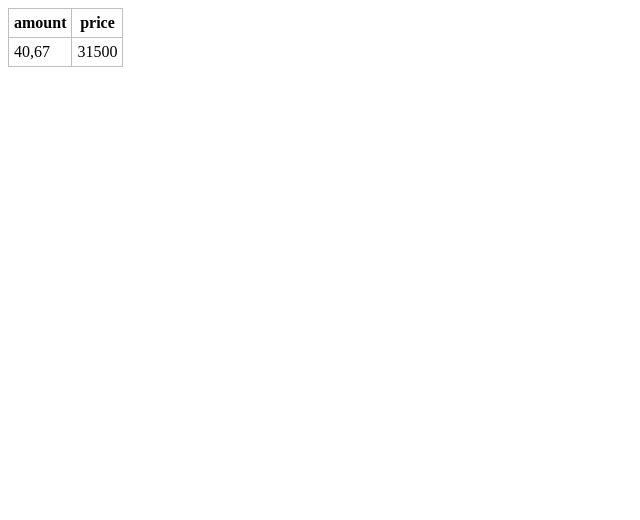
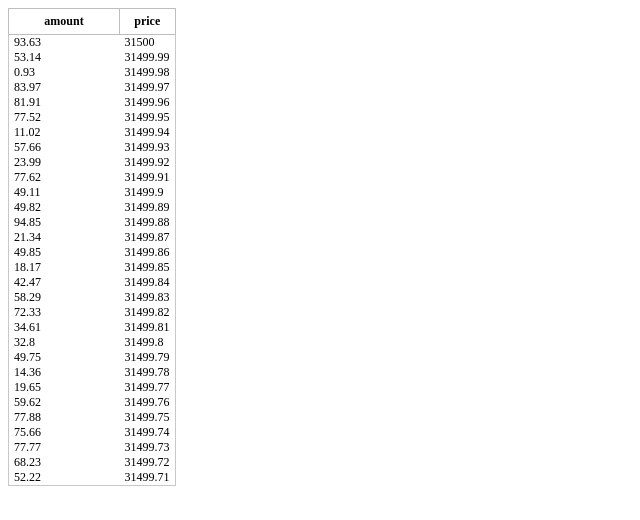
Before and after one commit to Alexey-Sachko/trade-terminal, a React app: page / in a window 1280 px wide. Shown: the top 520 px of the page, without its empty margins (0-640 px from the left). Built offline with nearby package versions, Linux system fonts and the light colour scheme.

Commit message:
render stub data

```diff
--- a/src/App.tsx
+++ b/src/App.tsx
@@ -1,10 +1,11 @@
 import React from "react";
 import { MarketDepth } from "./components/MarketDepth";
+import { depthStubData } from "./data/depthData";
 
 export const App = React.memo(() => {
   return (
     <div className="root-container">
-      <MarketDepth />
+      <MarketDepth list={depthStubData} />
     </div>
   );
 });
--- a/src/components/MarketDepth/MarketDepth.styled.ts
+++ b/src/components/MarketDepth/MarketDepth.styled.ts
@@ -1,10 +1,11 @@
-import styled, { css } from "styled-components";
+import styled from "styled-components";
 
 export const Root = styled.div``;
 
 export const Table = styled.table`
   border-collapse: collapse;
   border: 1px solid rgb(200, 200, 200);
+  font-size: 12px;
 `;
 
 export const TableRow = styled.tr``;
@@ -14,8 +15,9 @@ export type TableCellProps = {
 };
 
 export const TableCell = styled.td`
-  border: 1px solid rgb(190, 190, 190);
-  padding: 5px;
+  padding: 0;
+  padding-left: 5px;
+  padding-right: 5px;
 `;
 
 export const TableHead = styled.th`
--- a/src/components/MarketDepth/MarketDepth.tsx
+++ b/src/components/MarketDepth/MarketDepth.tsx
@@ -7,21 +7,32 @@ import {
   TableRow,
 } from "./MarketDepth.styled";
 
-export const MarketDepth = React.memo(() => {
+export type DepthDataItem = {
+  price: number;
+  amount: number;
+};
+
+export type Props = {
+  list: DepthDataItem[];
+};
+
+export const MarketDepth = React.memo<Props>(({ list }) => {
   return (
     <Root>
       <Table>
         <thead>
           <TableRow>
-            <TableHead>amount</TableHead>
+            <TableHead style={{ minWidth: "100px" }}>amount</TableHead>
             <TableHead>price</TableHead>
           </TableRow>
         </thead>
         <tbody>
-          <TableRow>
-            <TableCell>40,67</TableCell>
-            <TableCell>31500</TableCell>
-          </TableRow>
+          {list.map(({ amount, price }, idx) => (
+            <TableRow key={idx}>
+              <TableCell>{amount}</TableCell>
+              <TableCell>{price}</TableCell>
+            </TableRow>
+          ))}
         </tbody>
       </Table>
     </Root>
--- /dev/null
+++ b/src/data/depthData.ts
@@ -0,0 +1,12 @@
+import { DepthDataItem } from "../components/MarketDepth";
+
+export const depthStubData: DepthDataItem[] = [];
+
+const startPrice = 31500;
+const step = 0.01;
+
+for (let i = 0; i < 30; i++) {
+  const price = startPrice - step * i;
+  const amount = Math.round(Math.random() * 10000) / 100;
+  depthStubData.push({ price, amount });
+}
```
